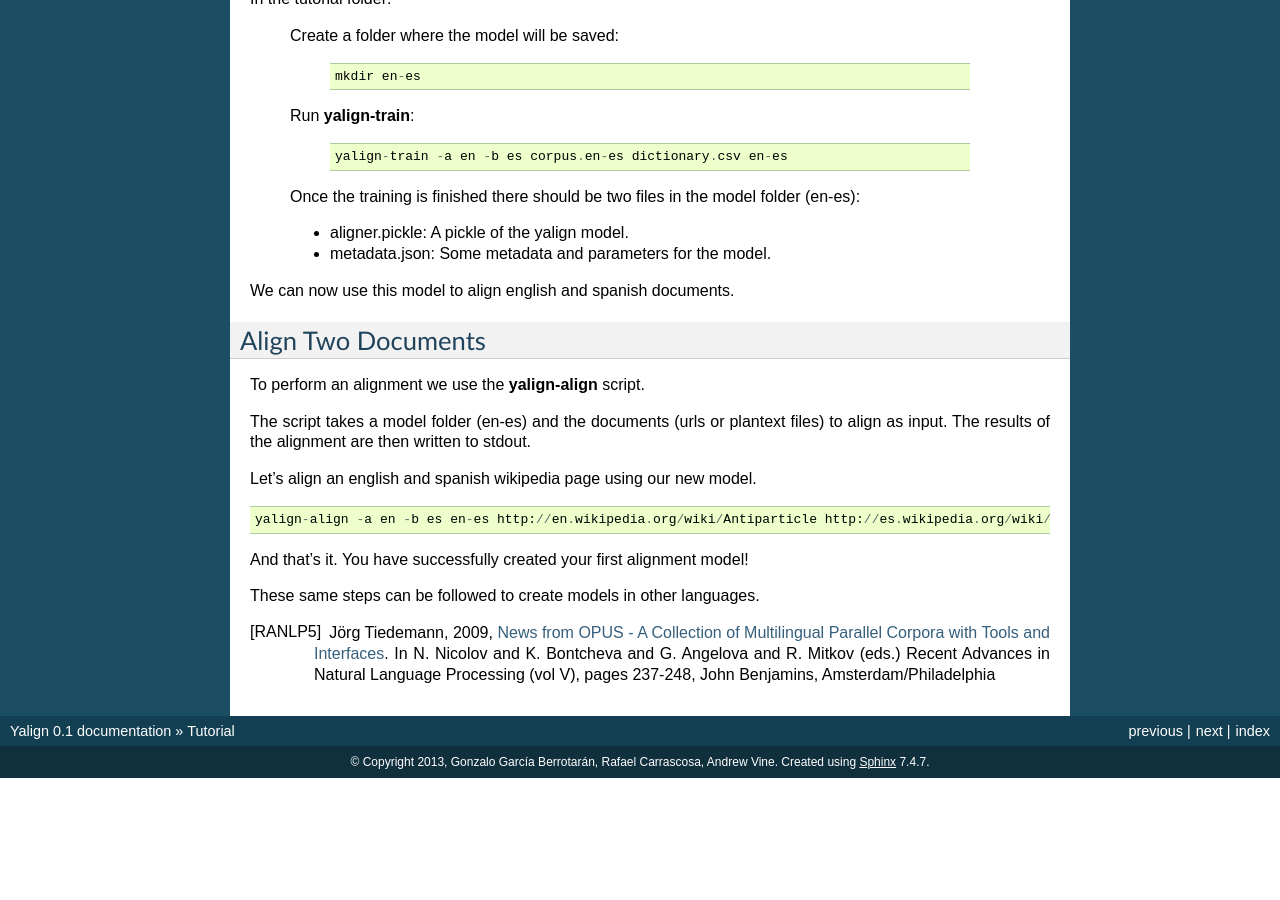
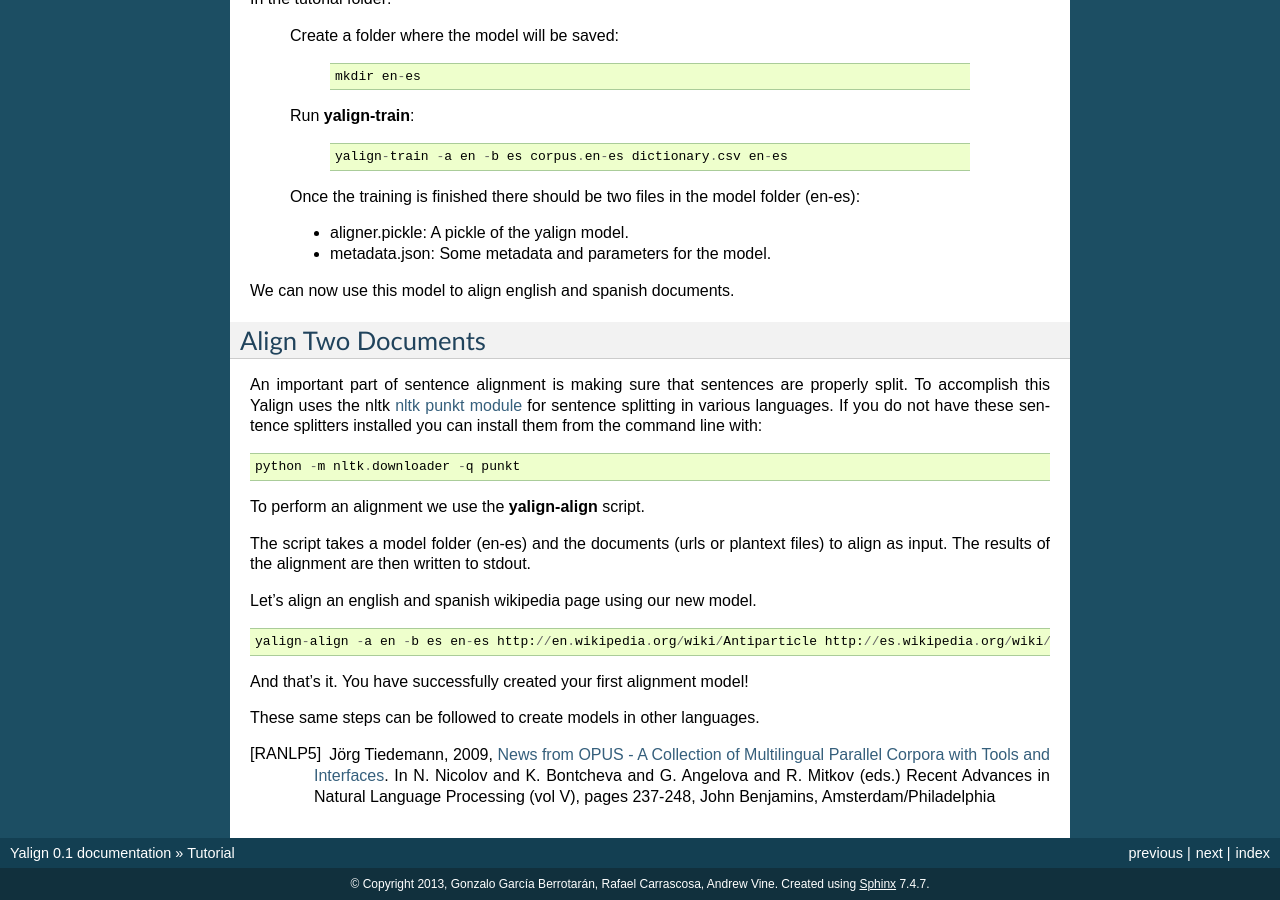
Before and after one commit to machinalis/yalign, a Sphinx documentation site: the page built from docs/tutorial.rst, in a window 1280 px wide and 900 px high, scrolled down 1027 px. Built offline with Sphinx 7.4.7, drawn with Linux system fonts in a browser that asks for light colours; before the commit the page ends 1805 px from its top, so only the background shows below that.

Commit message:
added punkt dependency to tutorial

```diff
--- a/docs/tutorial.rst
+++ b/docs/tutorial.rst
@@ -70,6 +70,14 @@ We can now use this model to align english and spanish documents.
 Align Two Documents
 -------------------
 
+An important part of sentence alignment is making sure that sentences are properly split. To accomplish this Yalign uses
+the nltk `nltk punkt module <http://nltk.org/api/nltk.tokenize.html>`_ for sentence splitting in various languages.
+If you do not have these sentence splitters installed you can install them from the command line with:
+
+::
+
+    python -m nltk.downloader -q punkt
+
 To perform an alignment we use the **yalign-align** script.
 
 The script takes a model folder (en-es) and the documents (urls or plantext files) to align as input. The results of the alignment are then written to stdout.
```
